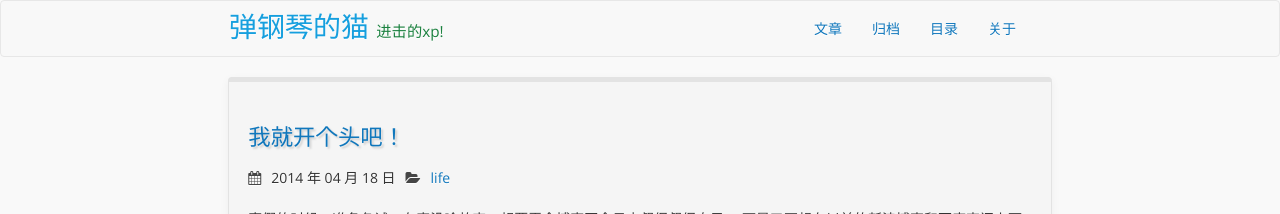
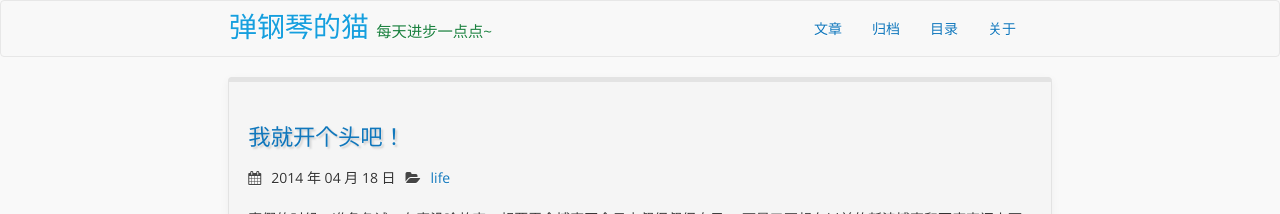
Before and after one commit to PianoCat/PianoCat.github.io, a Jekyll site: the page built from index.html, in a window 1280 px wide. Shown: the top 214 px of the page. Built offline with Jekyll 4.4.1, drawn with Linux system fonts in a browser that asks for light colours; nearby versions of some CDN libraries; Markdown is read by kramdown in place of the engine named in the settings; the list of posts is cut into pages by our own code.

Commit message:
modify some little thing...

```diff
--- a/_config.yml
+++ b/_config.yml
@@ -9,14 +9,14 @@ markdown: redcarpet
 
 excerpt_separator: <!-- more -->
 
-title : 进击的xp!
+title : 每天进步一点点~
 tagline: OpenCV OpenCL
 author :
   name : 弹钢琴的猫
   email : zyzybs@gmail.com
   github : https://github.com/pianocat
   weibo : http://www.weibo.com/1622930830/profile
-  linkedin : http://cn.linkedin.com/pub/peng-xiao/40/92a/636
+#  linkedin : http://cn.linkedin.com/pub/peng-xiao/40/92a/636
   qq : 1046806154
 # The production_url is only used when full-domain names are needed
 # such as sitemap.txt
--- a/index.html
+++ b/index.html
@@ -1,6 +1,6 @@
 ---
 layout: index
-title: pengx17
+title: 弹钢琴的猫
 ---
 {% include pengx/setup %}
 <!-- 按照分页插入博客文章 -->
```
